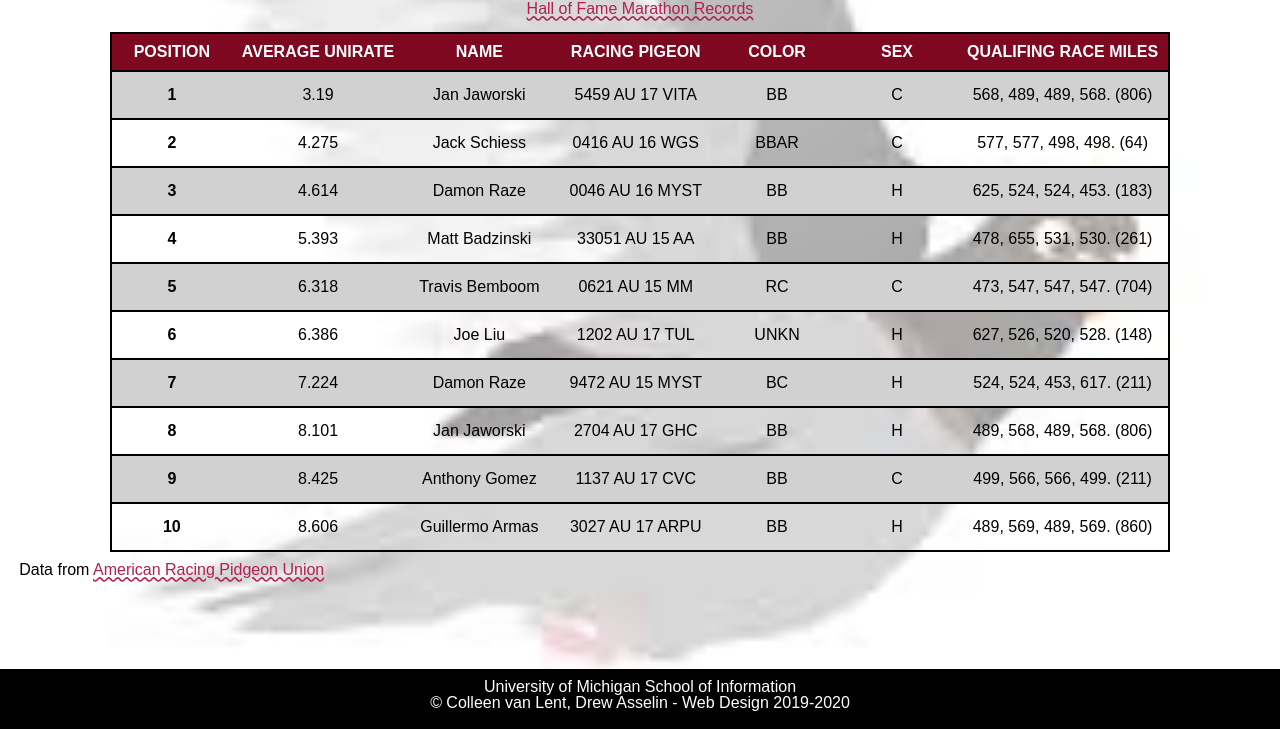
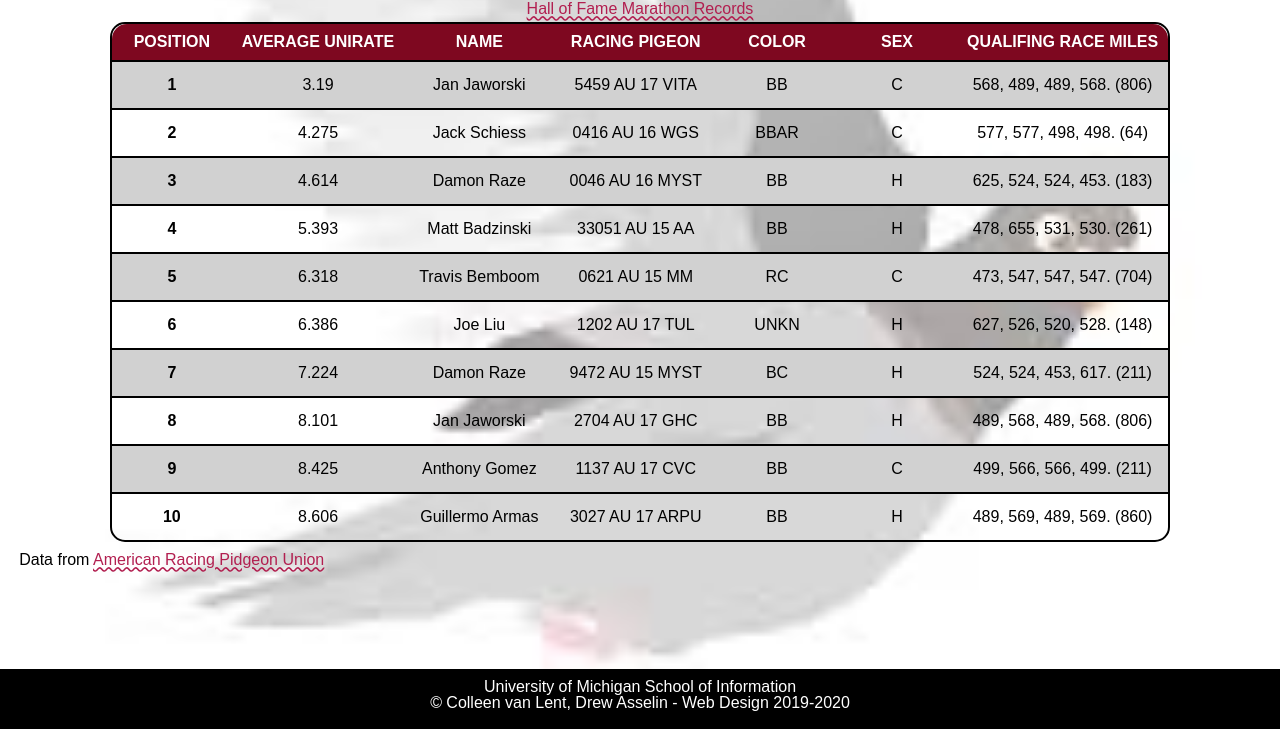
Before and after one commit to avantikabagri/avantikabagri.github.io, a plain HTML site: page homework3/index.html in a window 1280 px wide. Shown: the part 71-800 px from the top of the page. Drawn offline with Linux system fonts and the light colour scheme; a web font is replaced by a local one.

Commit message:
Add files via upload

```diff
--- a/homework3/css/style.css
+++ b/homework3/css/style.css
@@ -52,6 +52,8 @@ a{
 table{
     border: 2px solid black;
     margin: 0 auto;
+    border-collapse: separate;
+    border-radius: 15px;
 }
 
 :focus{
@@ -96,6 +98,11 @@ tr:hover {
 * {}
 
 thead tr:first-child th:first-child{
+  border-top-left-radius: 15px;
+}
+
+thead tr:first-child th:last-child{
+  border-top-right-radius: 15px;
 }
 
 footer{
--- a/homework3/index.html
+++ b/homework3/index.html
@@ -36,7 +36,7 @@
     </header>
     <main>
       <table>
-        <caption><a href = "https://pigeon-ndb.com/results/">Hall of Fame Marathon Records</a><caption>
+        <caption><a href = "https://pigeon-ndb.com/results/">Hall of Fame Marathon Records</a></caption>
       <thead>
         <tr>
           <th scope="col" class="colhead">Position</th>
```
Also changed, not shown: homework3/images/pigeon-icon.png.
